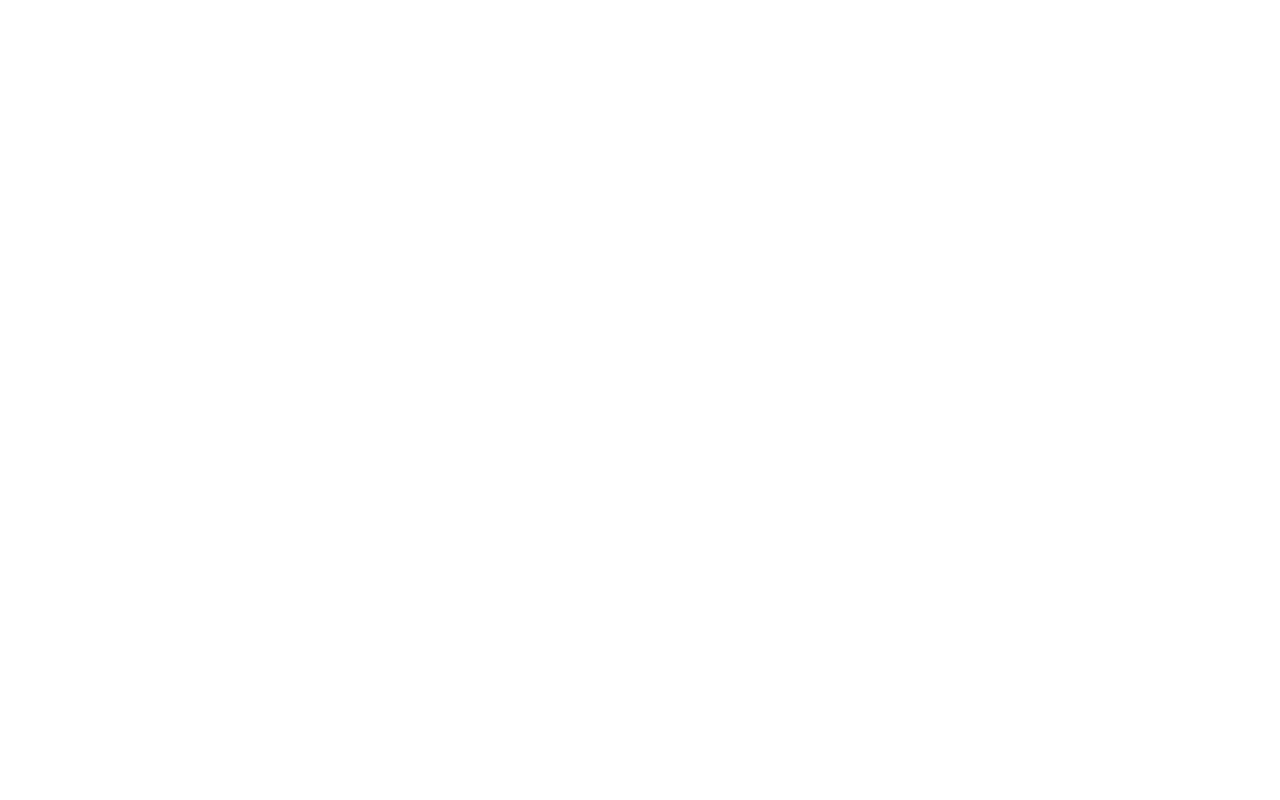
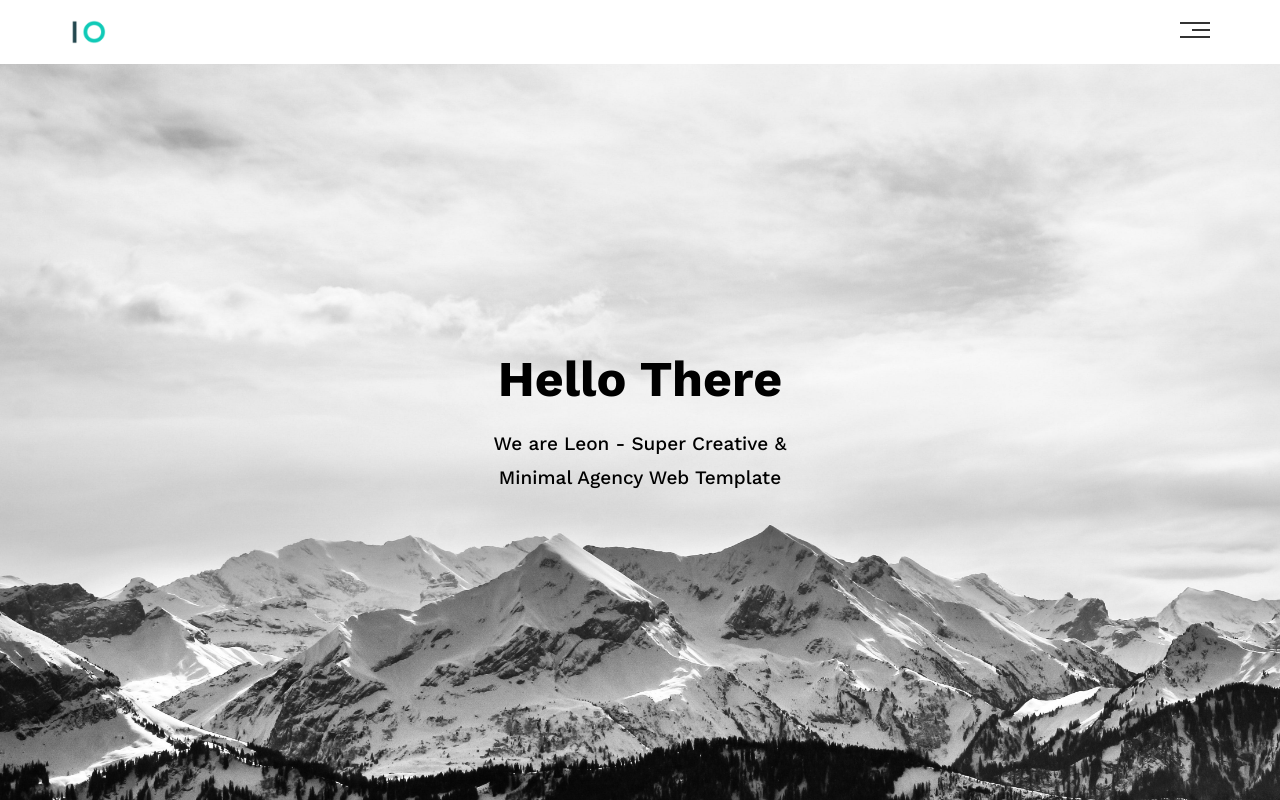
Before and after one commit to abdo92menem/templateOne, a plain HTML site: page index.html in a window 1280 px wide. Drawn offline with nearby package versions, Linux system fonts and the light colour scheme.

Commit message:
Adding Header and Landing page

```diff
--- a/css/leon.css
+++ b/css/leon.css
@@ -39,3 +39,127 @@ body {
     }
 }
 /* End Global Rules */
+
+/* Start Header */
+.header {
+    padding: 20px;
+}
+
+.header .container {
+    display: flex;
+    justify-content: space-between;
+    align-items: center;
+}
+
+.header .logo {
+    width: 60px;
+}
+
+.header .links {
+    position: relative;
+}
+
+.header .links:hover .icons span:nth-child(2) {
+    width: 100%;
+}
+
+.header .links .icons {
+   width: 30px;
+   display: flex;
+   flex-wrap: wrap;
+   justify-content: flex-end;
+}
+
+.header .links .icons span {
+    background-color: #333;
+    margin-bottom: 5px;
+    height: 2px;
+}
+
+.header .links .icons span:first-child {
+    width: 100%;
+}
+
+.header .links .icons span:nth-child(2) {
+    width: 60%;
+    transition: .3s;
+}
+
+.header .links .icons span:last-child {
+    width: 100%;
+}
+
+.header .links ul {
+    list-style: none;
+    margin: 0;
+    padding: 0;
+    background-color: #f6f6f6;
+    position: absolute;
+    min-width: 200px;
+    top: calc(100% + 15px);
+    right: 0;
+    display: none;
+    z-index: 1;
+}
+
+.header .links:hover ul {
+    display: block;
+}
+
+.header .links ul::before {
+    content: "";
+    border-width: 10px;
+    border-style: solid;
+    border-color: transparent transparent #f6f6f6 transparent;
+    position: absolute;
+    top: -20px;
+    right: 5px;
+}
+
+.header .links ul li a {
+    display: block;
+    padding: 15px;
+    text-decoration: none;
+    color: #333;
+    transition: .3s;
+}
+
+.header .links ul li a:hover {
+    padding-left: 25px;
+}
+
+.header .links ul li:not(:last-child) a {
+    border-bottom: 1px solid #ddd;
+}
+/* End Header */
+
+/* Start Landing Section */
+.landing {
+    background-image: url("../imgs/landing.jpg");
+    background-size: cover;
+    height: calc(100vh - 64px);
+    position: relative;
+}
+
+.landing .intro-text {
+    position: absolute;
+    top: 50%;
+    left: 50%;
+    transform: translate(-50%, -50%);
+    text-align: center;
+    width: 320px;
+    max-width: 100%;
+}
+
+.landing .intro-text h1 {
+    margin: 0;
+    font-weight: bold;
+    font-size: 50px;
+    color: var(--main-color);
+}
+
+.landing .intro-text p {
+    font-size: 19px;
+    line-height: 1.8;
+}
+/* End Landing Section */
--- a/index.html
+++ b/index.html
@@ -17,5 +17,35 @@
       rel="stylesheet"
     />
   </head>
-  <body></body>
+  <body>
+    <!-- Start Header -->
+    <div class="header">
+      <div class="container">
+        <img class="logo" src="imgs/logo.png" alt="" />
+        <div class="links">
+          <span class="icons">
+            <span></span>
+            <span></span>
+            <span></span>
+          </span>
+          <ul>
+            <li><a href="#services">Services</a></li>
+            <li><a href="#portfolio">Portfolio</a></li>
+            <li><a href="#about">About Us</a></li>
+            <li><a href="#contact">Contact Us</a></li>
+          </ul>
+        </div>
+      </div>
+    </div>
+    <!-- End Header -->
+
+    <!-- Start Landing Section -->
+    <div class="landing">
+      <div class="intro-text">
+        <h1>Hello There</h1>
+        <p>We are Leon - Super Creative & Minimal Agency Web Template</p>
+      </div>
+    </div>
+    <!-- End Landing Section -->
+  </body>
 </html>
```
